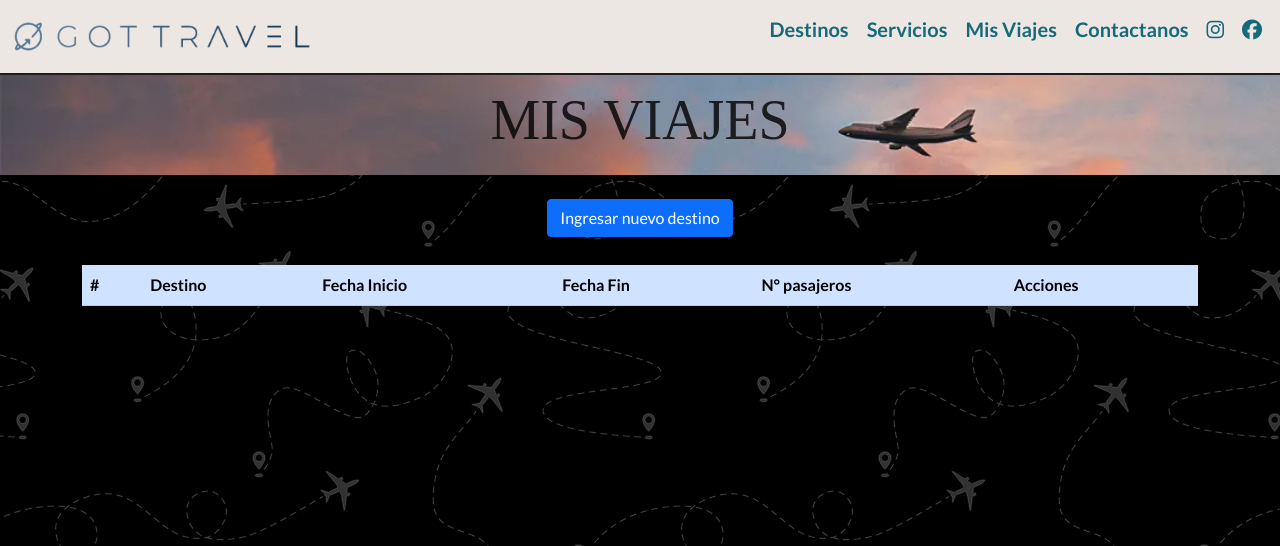
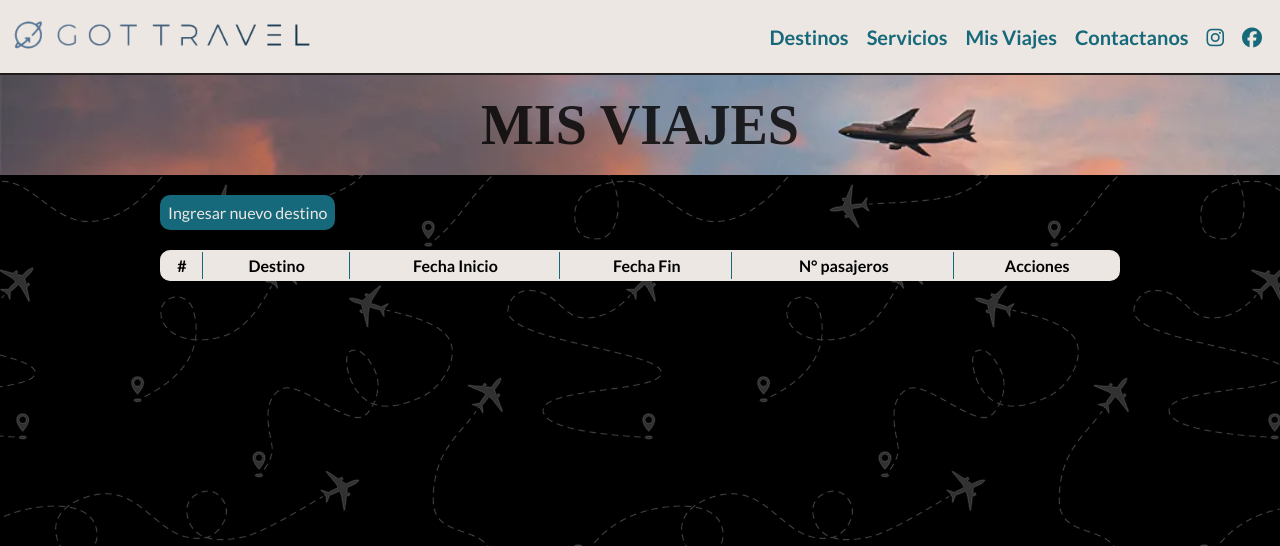
Before and after one commit to RedBoth/CodoaCodo-ProyectoFlask, a Flask app: page /viajes in a window 1280 px wide. Shown: the top 546 px of the page. Run offline with Flask 3, Linux system fonts and the light colour scheme; lists and menus that the app fills with data are empty; some libraries are stand-ins or nearby versions; some web fonts are replaced.

Commit message:
Cambio de bootstrap por css

```diff
--- a/static/styles.css
+++ b/static/styles.css
@@ -535,6 +535,7 @@ footer p {
   color: var(--black);
   opacity: 80%;
 }
+
 #container-travel {
   width: 100%;
   height: 50vh;
@@ -543,6 +544,32 @@ footer p {
   justify-content: flex-start;
   align-items: center;
 }
-#bt-nuevo {
-  margin-bottom: -20px;
+.contain-button {
+  width: 75%;
+  display: flex;
+  align-items: flex-start;
 }
+
+  /* Tabla "Mi viajes" */
+.btn-travel {
+  background-color: var(--green);
+  color: var(--lightgray);
+  font-weight: 500;
+  padding: 8px;
+  border-radius: 10px;
+  margin: 20px 0 20px 0;
+  text-align: center;
+}
+
+.table-travel {
+  width: 75%;
+  background-color: var(--lightgray);
+  border-radius: 10px;
+}
+.table-travel th {
+  padding: 4px;
+  border-right: 1px solid #16697a;
+}
+.table-travel th:last-child {
+  border: none;
+}
--- a/templates/viajes/viajes.html
+++ b/templates/viajes/viajes.html
@@ -16,11 +16,6 @@
       crossorigin="anonymous"
     ></script>
   <link rel="shortcut icon" href="../static/img/favicon.ico" type="image/x-icon">
-  <link
-      href="https://cdn.jsdelivr.net/npm/bootstrap@5.1.3/dist/css/bootstrap.min.css"
-      rel="stylesheet"
-    />
-  <script src="https://cdn.jsdelivr.net/npm/bootstrap@5.1.3/dist/js/bootstrap.bundle.min.js"></script>
 </head>
 <body>
   {% include 'header.html' %}
@@ -30,9 +25,11 @@
       <h2>Mis Viajes</h2>
     </div>
     <div id="container-travel" class="container">
-      <br /><a href="" id="bt-nuevo" class="btn btn-primary">Ingresar nuevo destino</a><br /><br />
-      <table id="table-travel" class="table table-primary">
-        <thead class="thead-primary">
+      <div class="contain-button">
+        <a href="" id="bt-nuevo" class="btn-travel">Ingresar nuevo destino</a>
+      </div>
+      <table class="table-travel">
+        <thead class="table-titles">
           <tr>
             <th>#</th>
             <th>Destino</th>
```
